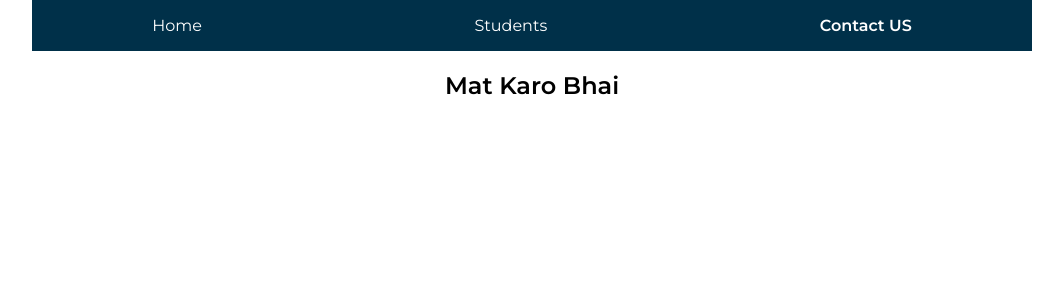
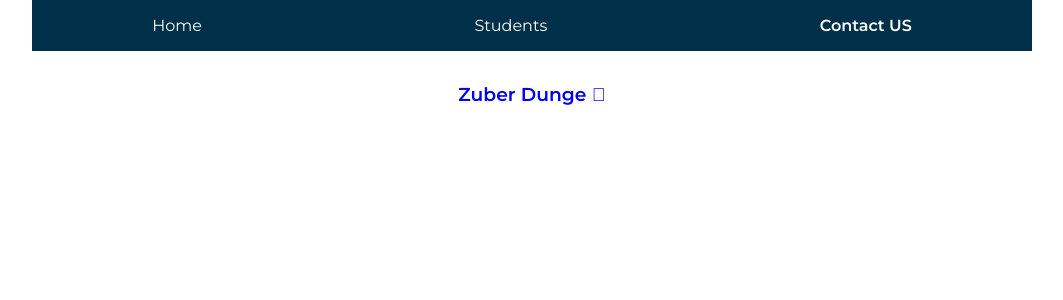
Before and after one commit to ZuberDunge/crypto-tracker, a React (Create React App) app: page /contact in a window 1280 px wide. Shown: the top 300 px of the page, without its empty margins (108-1171 px from the left). Built offline with nearby package versions, Linux system fonts and the light colour scheme.

Commit message:
update : contact

```diff
--- a/src/App.css
+++ b/src/App.css
@@ -201,3 +201,9 @@ td {
 label {
   color: #003049 !important;
 }
+
+.footer {
+  margin: 2rem auto;
+  text-align: center;
+  font-weight: 600;
+}
--- a/src/App.js
+++ b/src/App.js
@@ -22,6 +22,7 @@ function App() {
           </Routes>
         </Router >
       </StudentContextProvider>
+
     </div>
   )
 }
--- a/src/Components/Contact.js
+++ b/src/Components/Contact.js
@@ -4,9 +4,9 @@ function Contact() {
     return (
         <>
             <Nav />
-            <h2>
-                Mat Karo Bhai
-            </h2>
+
+            <h3 className="footer">
+                <a target="_blank" rel="noreferrer" href="https://zuberdunge.tech/">Zuber Dunge <i class="fas fa-external-link-alt"></i></a></h3>
         </>
     )
 }
--- a/src/Components/Context/StudentContext.js
+++ b/src/Components/Context/StudentContext.js
@@ -4,11 +4,11 @@ export const StudentContext = createContext()
 
 const StudentContextProvider = (props) => {
     const [students, setStudents] = useState([
-        { id: 1, name: "John Wick", age: 23, course: "WEB DEV", batch: "October" },
-        { id: 2, name: "Shakitman", age: 22, course: "WEB DEV", batch: "November" },
-        { id: 3, name: "Taylor", age: 21, course: "WEB DEV", batch: "September" },
-        { id: 4, name: "Swift", age: 24, course: "WEB DEV", batch: "September" },
-        { id: 5, name: "Thor", age: 22, course: "WEB DEV", batch: "October" },
+        { id: 1, name: "John Wick", age: 23, course: "MERN", batch: "Oct" },
+        { id: 2, name: "Shakitman", age: 22, course: "MEAN", batch: "Nov" },
+        { id: 3, name: "Zuber Dunge", age: 20, course: "MERN", batch: "Aug" },
+        { id: 4, name: "Taylor Swift", age: 24, course: "MERN", batch: "Sep" },
+        { id: 5, name: "Thor", age: 22, course: "MERN", batch: "Oct" },
     ])
 
     // useEffect(() => {
```
